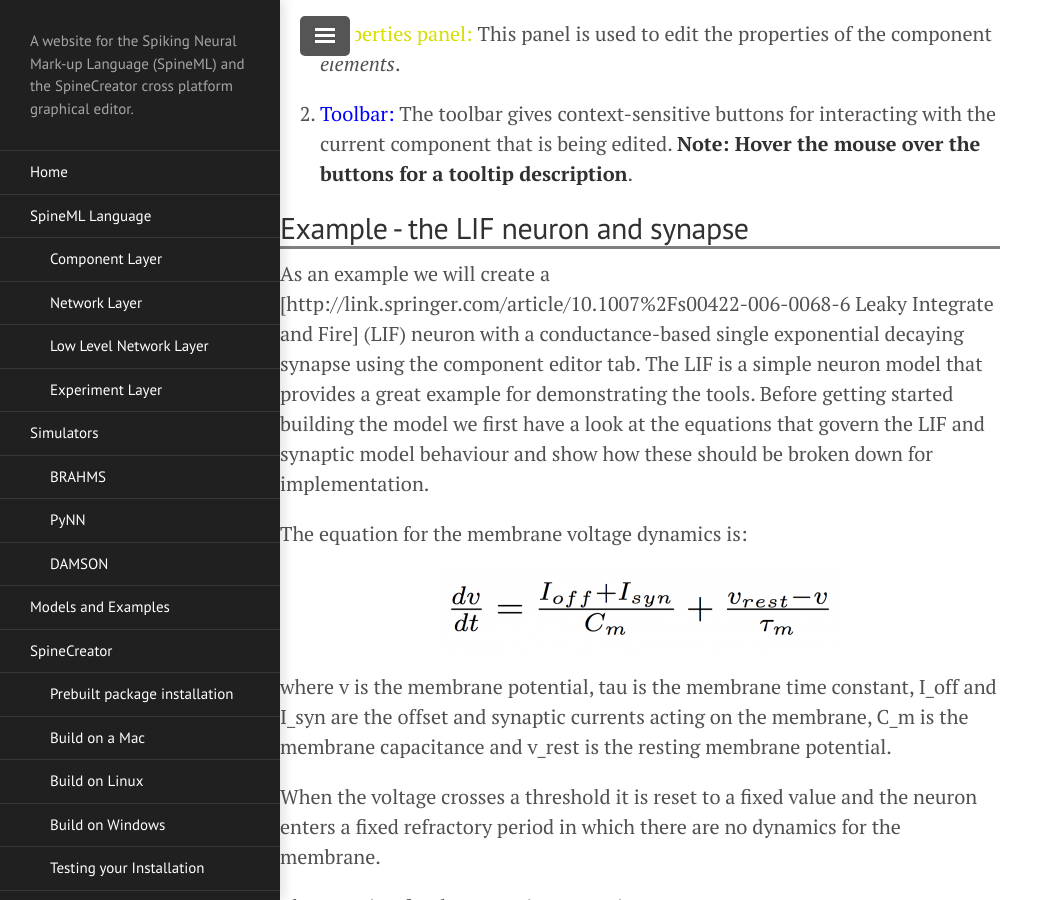
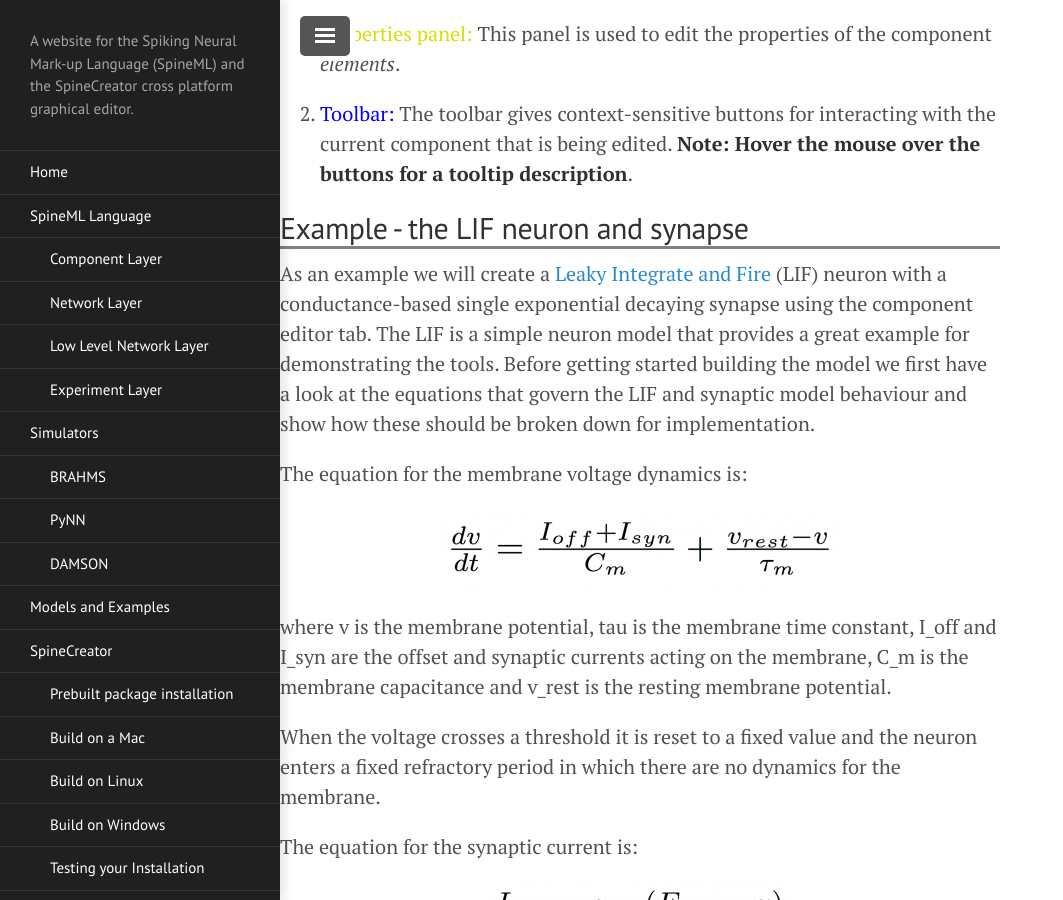
Before and after one commit to SpineML/spineml.github.io, a Jekyll site: the page built from spinecreator/createcomponent/index.md, in a window 1280 px wide and 900 px high, scrolled down 2364 px. Shown: the whole window, without its empty margins (0-1063 px from the left). Built offline with Jekyll 4.4.1, drawn with Linux system fonts in a browser that asks for light colours; nearby versions of some CDN libraries; library files that are not in the unit come from our copies; some of the changed text lies outside the part shown.

Commit message:
link and markdown fixes in createcomponent tutorial

```diff
--- a/spinecreator/createcomponent/index.md
+++ b/spinecreator/createcomponent/index.md
@@ -6,7 +6,7 @@
 
 This article is one of a series of tutorials designed to provide the
 new user with insight into how to create models using the
-GUI. Advanced users may find the [Reference](reference) section more
+GUI. Advanced users may find the [Reference](/spineml) section more
 helpful. Note that the screenshots are from the Mac build of the GUI,
 and will have a different visual appearance on other platforms.
 
@@ -25,11 +25,11 @@
 to change between the different tabs of the GUI. Each tab focuses on a
 different aspect of model creation.
 
-* Component - Create and edit SpineML [components](spineml/components).
+* Component - Create and edit SpineML [components](/spineml/components).
 * Visualisation - OpenGL visualisations of populations and projections
   for model analysis and the creation of complex connectivity
   patterns.
-* Network - Create SpineML [networks](spineml/networks).
+* Network - Create SpineML [networks](/spineml/networks).
 * Expt - Create and edit experimental procedures for the current model.
 
 The current tab is highlighted with a grey background.
@@ -69,8 +69,7 @@
 ## Example - the LIF neuron and synapse
 
 As an example we will create a
-[http://link.springer.com/article/10.1007%2Fs00422-006-0068-6 Leaky
-Integrate and Fire] (LIF) neuron with a conductance-based single
+[Leaky Integrate and Fire](http://link.springer.com/article/10.1007%2Fs00422-006-0068-6)  (LIF) neuron with a conductance-based single
 exponential decaying synapse using the component editor tab. The LIF
 is a simple neuron model that provides a great example for
 demonstrating the tools. Before getting started building the model we
@@ -264,10 +263,6 @@
   the simulation of a model, while *State Variables* can change, thus
   they represent the current *state* of the system. {: .info-popout }
 
-[[File:pars_sv.png|center|thumb|Fig 6: Right: the toolbar buttons for
-adding Parameters, State Variables and Aliases. Left: The Params, Vars
-& Alias box|300px]]
-
 ![pars_sv](/public/images/300px-Pars_sv.png "Fig 6: Right: the toolbar
 buttons for adding Parameters, State Variables and Aliases. Left: The
 Params, Vars & Alias box"){: .right-wrapped }
@@ -566,16 +560,16 @@
 * Click 'Add Population' from the toolbar (you can find it using the tooltips)
 * In the 'Properties' pane for the population select 'Neuron Type' as your component
 * Set the Parameters as follows (Tip - select 'Fixed' button for all, then use the tab key to move through them):
-** C_m = 1.0
-** i_offset = 1.5
-** v_thresh = -50
-** v_rest = -70
-** v_reset = -80
-** tau_m = 20
-** t_refrac = 5
+  * C_m = 1.0
+  * i_offset = 1.5
+  * v_thresh = -50
+  * v_rest = -70
+  * v_reset = -80
+  * tau_m = 20
+  * t_refrac = 5
 * And the State Variables to:
-** v = -70
-** t_spike = 0
+  * v = -70
+  * t_spike = 0
 * Click on the 'Expts' tab
 * Click 'Add experiment'
 * Click 'Add output'
```
Also changed, not shown: other parts of spinecreator/createcomponent/index.md (+4 -5 lines).
